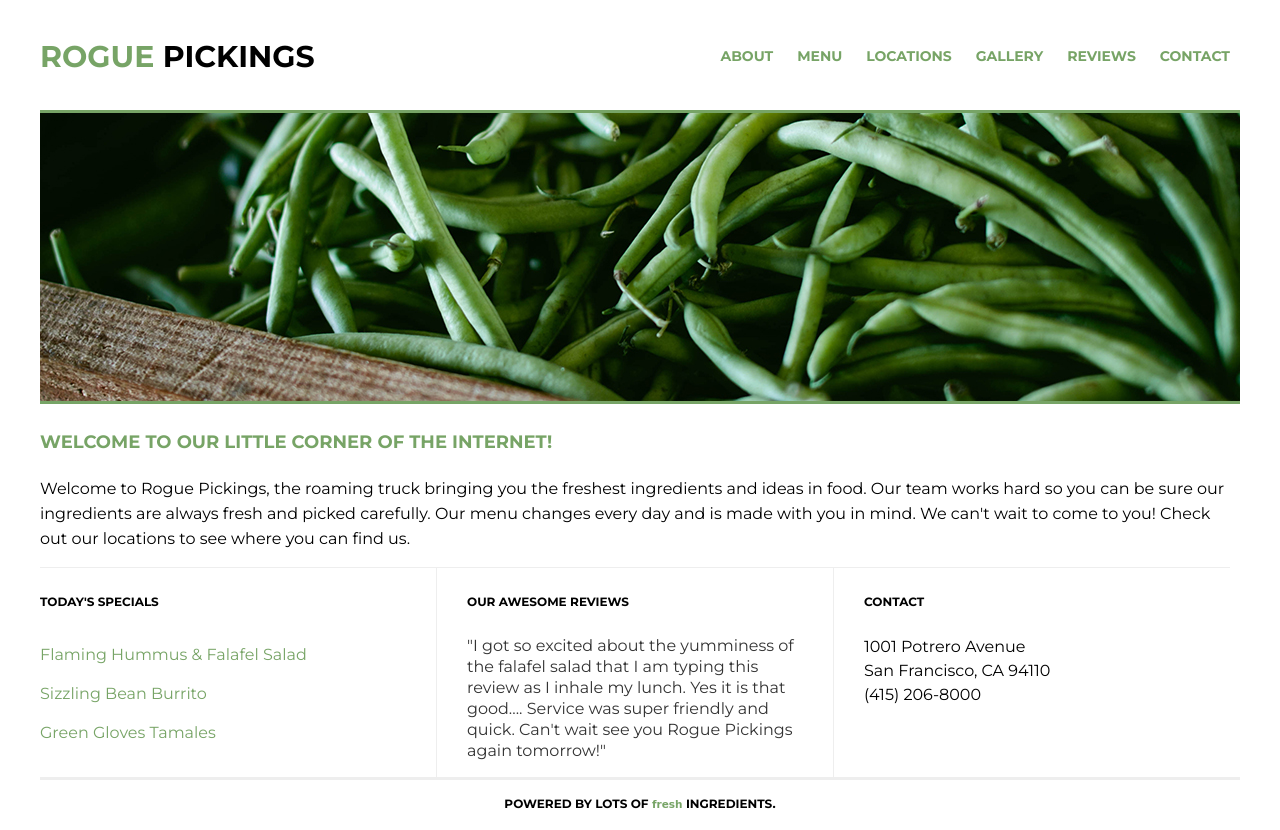
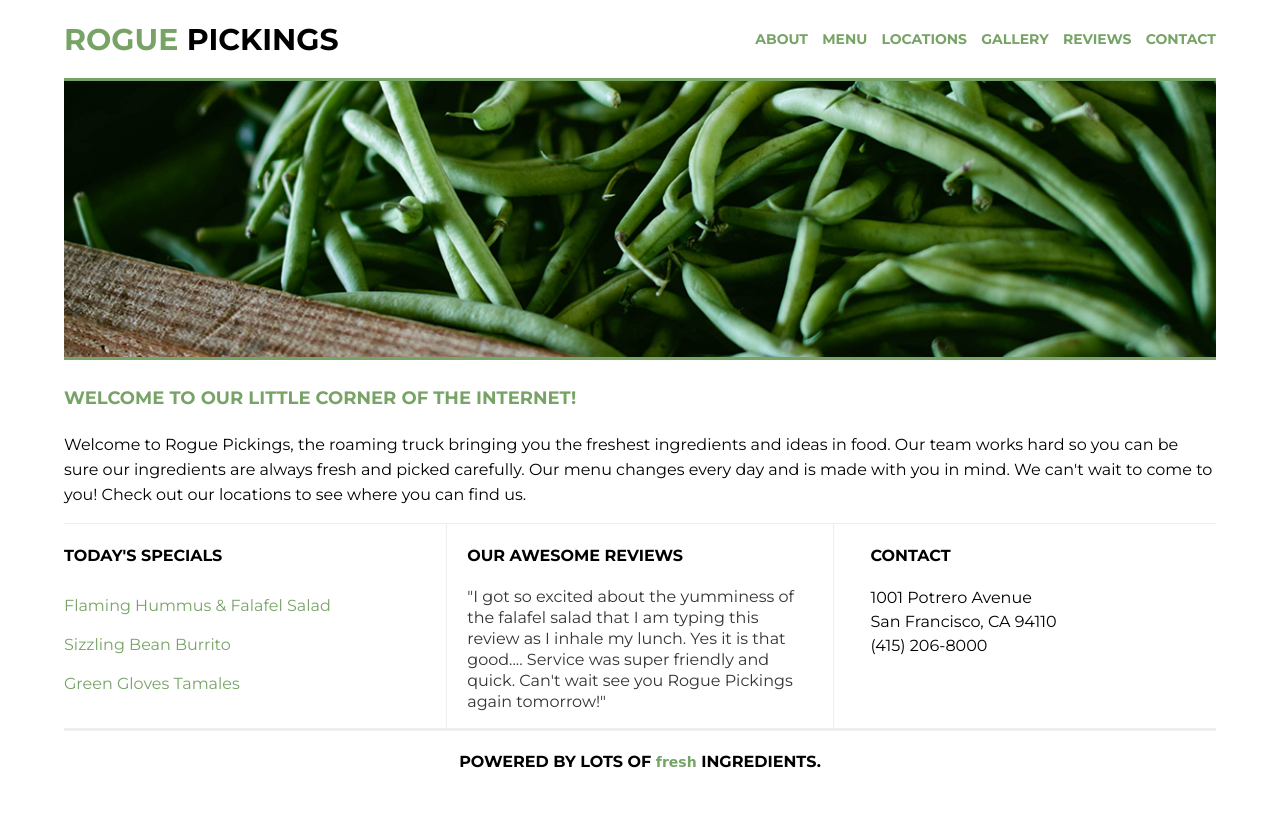
Before and after one commit to crdowns/rogue-pickings-flex, a plain HTML site: page index.html in a window 1280 px wide. After the commit the page ends 800 px from the top, so only its background shows below. Drawn offline with Linux system fonts and the light colour scheme; a web font is replaced by a local one.

Commit message:
updated layout using flexboxes

```diff
--- a/css/main.css
+++ b/css/main.css
@@ -1,4 +1,4 @@
-html {
+html{
     font-size: 16px;
 }
 
@@ -10,9 +10,13 @@ body {
     font-size: 1em;
 }
 
-.container{
+.container {
 	max-width: 1200px;
-	margin: 0 auto;
+    width: 90%;
+    display: flex;
+    justify-content: center;
+    align-items: center;
+    flex-flow: row wrap;
 }
 
 h1,
@@ -23,57 +27,57 @@ h4 {
 	text-transform: uppercase;
 	font-weight: 700;
 }
-h1 {
-	font-size: 1.875em;
-}
-h2 {
-    font-size: 1.5em;
-}
-h3 {
-	font-size: 1.125em;
-}
-h4 {
-	font-size: 0.75em;
-}
 
 p {
 	font-size: 0.875em;
 	line-height: 21px;
-    padding: 0 30px;
+}
+
+ul {
+    margin: 0;
 }
 
 /*The widths are in a percentage!*/
 header {
-	height: 110px;
 	border-bottom: 3px solid #77a466;
-	margin: 0 auto;
+    text-align: center;
+    width: 100%;
+    display: flex;
+    justify-content: center;
+    align-items: center;
+    flex-flow: row wrap;
 }
 
 header h1 {
-	float: left;
+    font-size: 1.875em;
 	margin: 0;
-	padding: 38px 0;
+    padding: 38px 20px 20px 20px;
+    border-bottom: 3px solid #77a466;
+    width: 100%;
 }
 header h1 span {
 	color: #77a466;
 }
 
 header nav {
-	float: right;
-	padding: 46px 0;
+    padding: 20px 0;
+    width: 100%;
 }
+
 header nav ul {
 	margin: 0;
 	padding: 0;
 }
+
 header nav ul li {
 	text-transform: uppercase;
 	font-weight: 700;
-	font-size: 0.875em;
-	padding: 0 10px;
-	display: inline;
+	font-size: .875em;
+    padding: 10px 0;
+    list-style: none;
 }
-header nav ul li a{
+
+header nav ul li a {
 	text-decoration: none;
 	color:#77a466;
 }
@@ -81,61 +85,42 @@ header nav ul li a{
 /*The widths are in a percentage!*/
 .top-section,
 .bottom-section {
-	margin: 0 auto;
-	clear: both;
+    display: flex;
+    justify-content: center;
+    align-items: center;
+    flex-flow: row wrap;
 }
 
-.main-image {
-	height: auto;
-	float: left;
-}
 .main-image img {
 	width: 100%;
 	border-bottom: 3px solid #77a466;
 }
 
-.main-title {
-	height: auto;
-	float: left;
-}
 .main-title h3 {
 	text-align: left;
 	padding: 5px 0;
     color: #77a466;
+    font-size: 1.125em;
 }
+
 .main-title p {
 	padding: 0;
-	font-size: 16px;
-	line-height: 25px;
+	font-size: 1em;
+	line-height: 1.5625;
 }
 
 .section-one,
 .section-two,
 .section-three {
-	width: 33%;
-	height: auto;
-	float: left;
     border-top: 1px solid #eee;
-}
-
-.section-one h4 {
-	padding: 10px 0;
-}
-
-.section-two {
-	border-left: 1px solid #eee;
-	border-right: 1px solid #eee;
-}
-
-.section-two h4,
-.section-three h4 {
-	padding: 10px 30px;
+    width: 100%;
 }
 
 .menu {
 	list-style: none;
 	padding: 0;
 }
+
 .menu li {
 	padding: 10px 0;
 	color:#77a466;
@@ -144,25 +129,71 @@ header nav ul li a{
 .reviews {
 	color: #333;
 	font-size: 1em;
-	line-height: 21px;
+	line-height: 1.3125;
 }
 
 .address {
 	font-size: 1em;
-	line-height: 24px;
+	line-height: 1.5;
 }
 
 /*The widths are in a percentage!*/
 footer {
-	height: 50px;
 	border-top: 3px solid #eee;
-	margin: 0 auto;
-	clear: both;
     text-align: center;
+    width: 100%;
+    display: flex;
+    justify-content: center;
+    align-items: center;
+    flex-flow: row wrap;
 }
+
 footer span {
 	font-family: 'Galada', cursive;
 	text-transform: lowercase;
 	color: #77a466;
-	font-size: 0.875em;
+	font-size: .875em;
 }
+
+@media only screen and (min-width: 768px) {
+    .bottom-section{
+        justify-content: space-between;
+        align-items: flex-start;
+        border-top: 1px solid #eee;
+    }
+
+    .section-one,
+    .section-two,
+    .section-three {
+        border-top: none;
+        flex-basis: 30%;
+    }
+
+    .section-two {
+        border-left: 1px solid #eee;
+        border-right: 1px solid #eee;
+        padding: 0 20px;
+    }
+}
+
+@media only screen and (min-width: 1200px) {
+    header {
+        justify-content: space-between;
+    }
+
+    header h1 {
+        width: 30%;
+        padding: 0;
+        border-bottom: none;
+        text-align: left;
+    }
+
+    header nav {
+        width: 40%;
+    }
+
+    header nav ul {
+        display: flex;
+        justify-content: space-between;
+    }
+}
```
Lines whose indentation alone changed are shown as unchanged.
